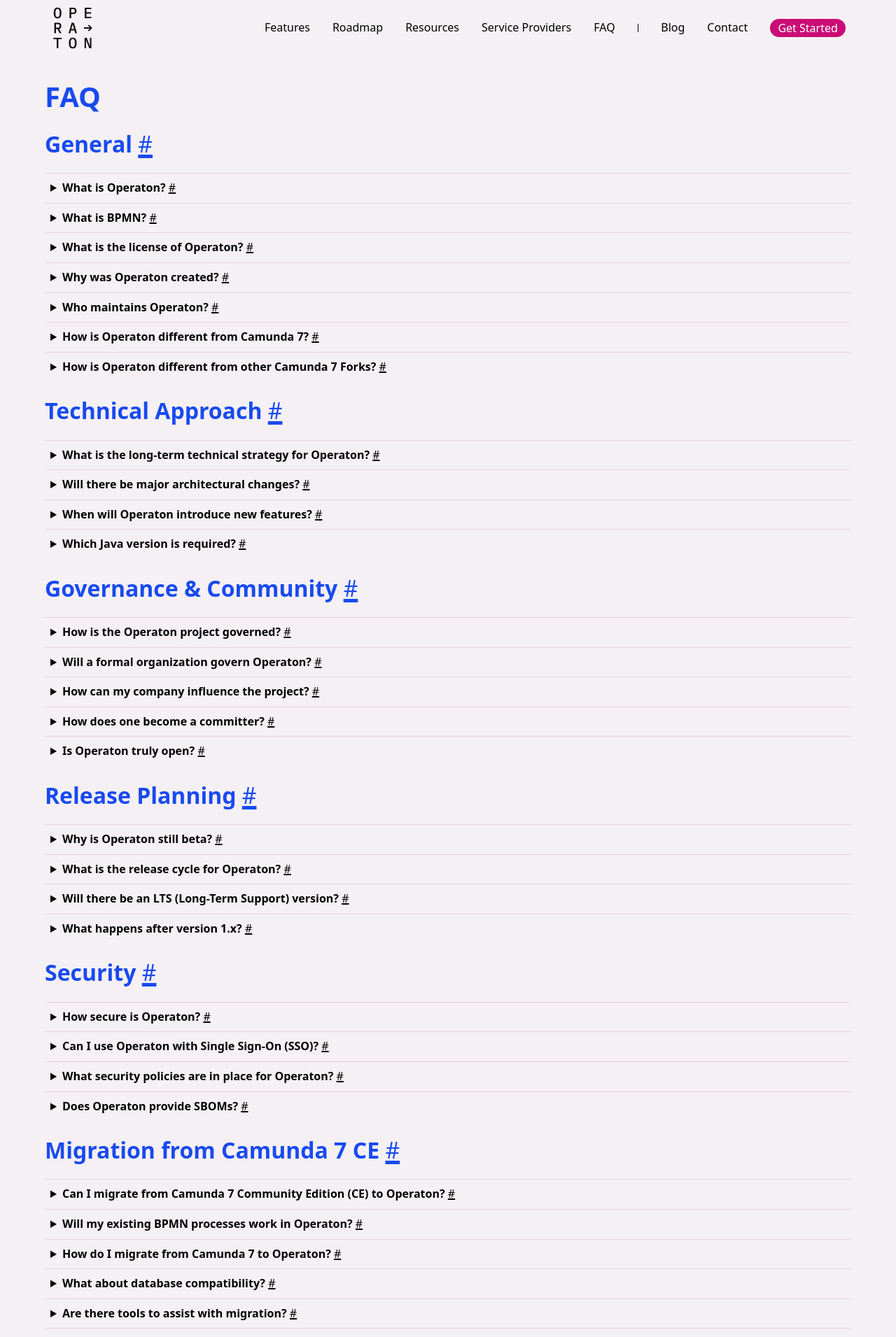
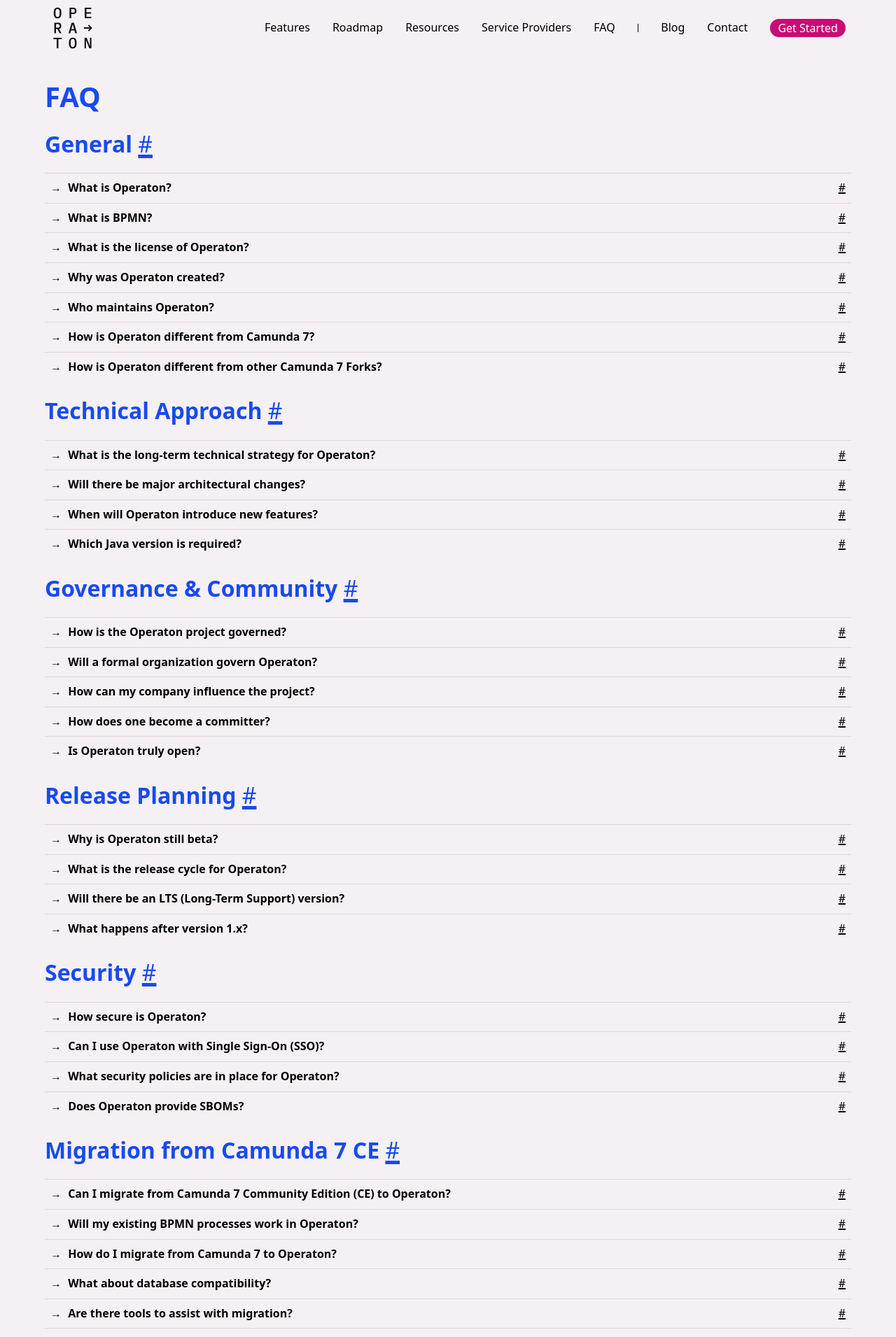
Before and after one commit to operaton/operaton.org, a Jekyll site: the page built from faq.md, in a window 1280 px wide. Shown: the top 1911 px of the page at 70% size. Built offline with Jekyll 4.4.1, drawn with Linux system fonts in a browser that asks for light colours.

Commit message:
prettier details/summary elements

```diff
--- a/assets/css/main.css
+++ b/assets/css/main.css
@@ -109,6 +109,17 @@
   }
   .faq details summary {
     font-weight: 700;
+    display: flex;
+    justify-content: space-between;
+  }
+  .faq details summary span::before {
+    content: "→";
+    margin-right: 1ch;
+    width: 1em;
+    display: inline-block;
+  }
+  .faq details[open] summary span::before {
+    content: "↓";
   }
   .faq details summary a {
     color: var(--color-font);
--- a/faq.md
+++ b/faq.md
@@ -11,8 +11,8 @@
   <h2 id="{{ topic[0] | slugify }}"> {{ topic[0] }} <a href="#{{ topic[0] | slugify }}">#</a></h2>
 
   {% for qa in topic[1] %}
-  <details name="faq">
-    <summary id="{{ qa.q | slugify }}">{{ qa.q }} <a href="#{{ qa.q | slugify }}">#</a></summary>
+  <details name="faq" id="{{ qa.q | slugify }}">
+    <summary><span>{{ qa.q }}</span> <a href="#{{ qa.q | slugify }}">#</a></summary>
     <p>{{ qa.a | markdownify }}</p>
   </details>
   {% endfor %}
```
